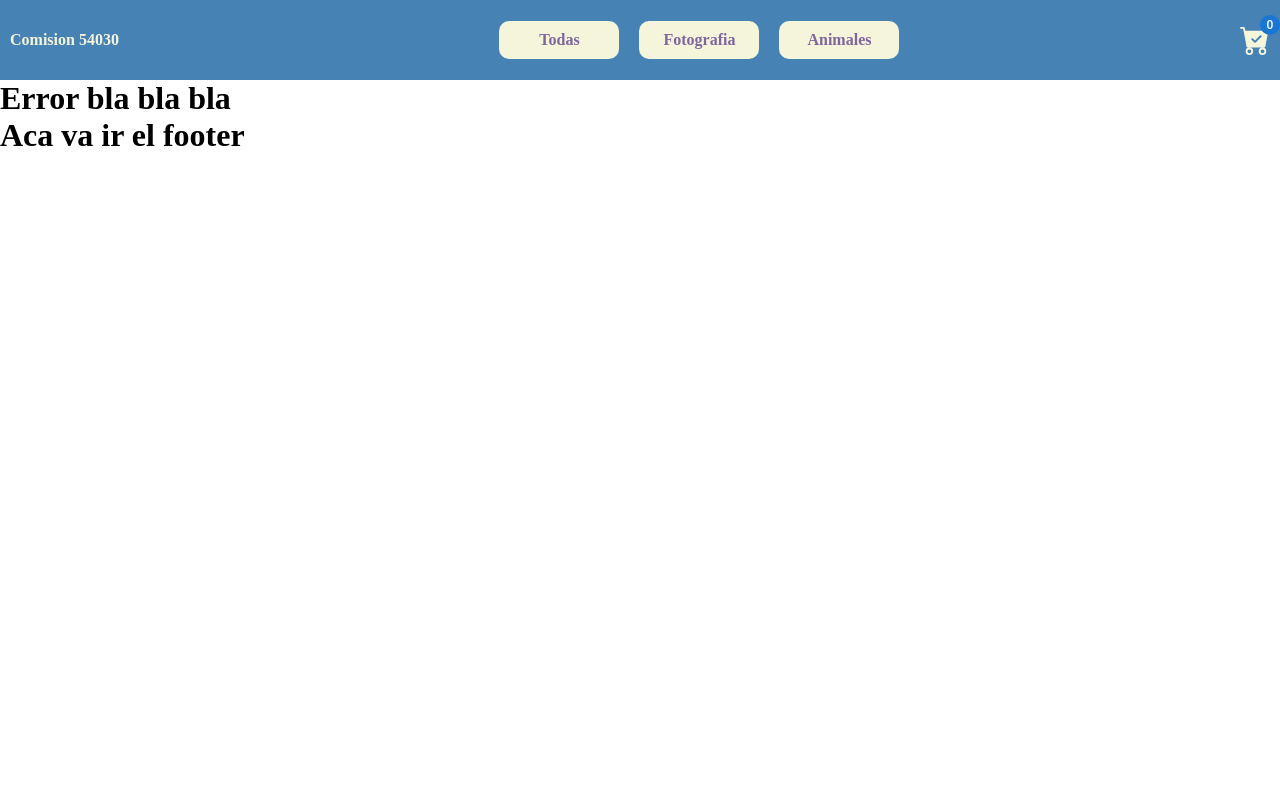
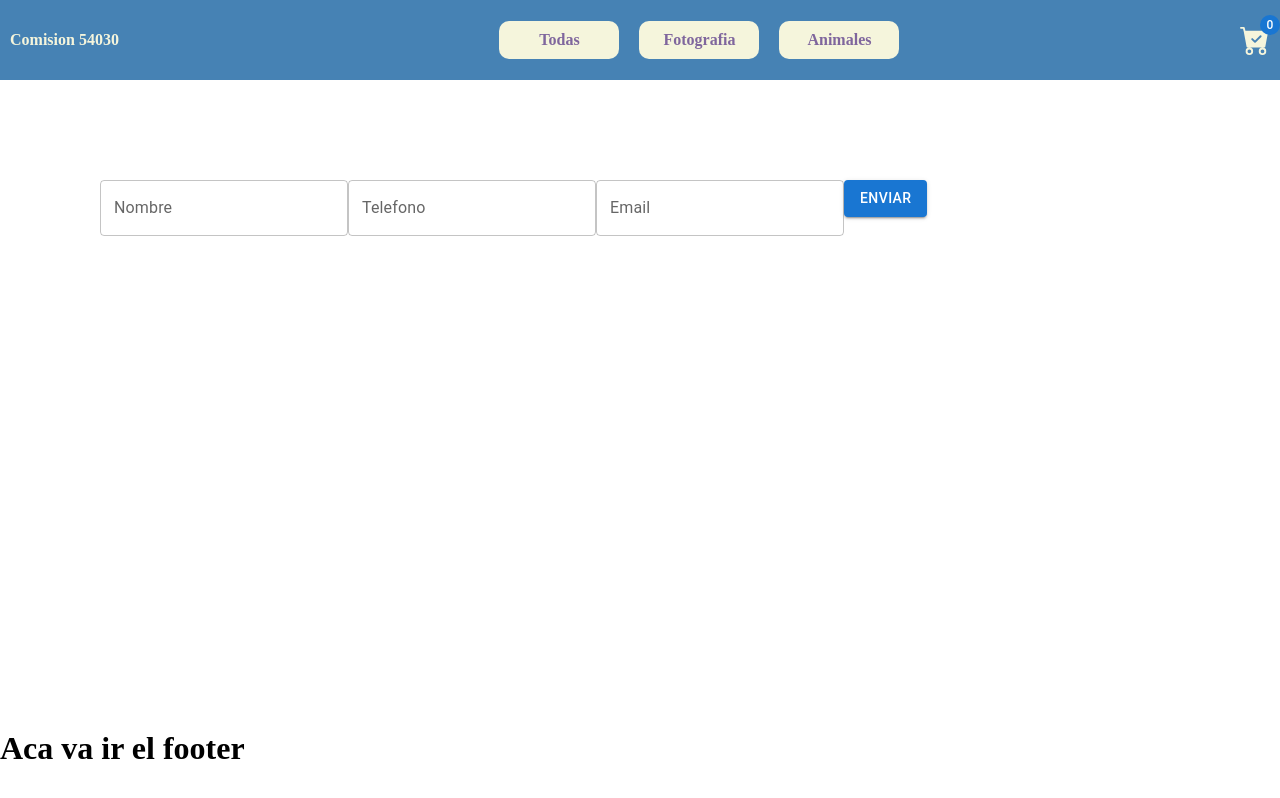
Before and after one commit to esdodero/comision-react, a React (Vite) app: page /checkout in a window 1280 px wide. Built offline with nearby package versions, Linux system fonts and the light colour scheme.

Commit message:
trabajo con eventos y funcionalidad onAdd

```diff
--- a/src/App.jsx
+++ b/src/App.jsx
@@ -3,6 +3,7 @@ import ItemListContainer from "./components/pages/itemListContainer/ItemListCont
 import ItemDetailContainer from "./components/pages/itemDetail/ItemDetailContainer";
 import CartContainer from "./components/pages/cart/CartContainer";
 import { Layout } from "./components/layout/Layout";
+import { Checkout } from "./components/pages/checkout/Checkout";
 
 function App() {
   return (
@@ -14,6 +15,7 @@ function App() {
 
           <Route path="/itemDetail/:id" element={<ItemDetailContainer />} />
           <Route path="/cart" element={<CartContainer />} />
+          <Route path="/checkout" element={<Checkout />} />
 
           <Route path="*" element={<h1>Error bla bla bla</h1>} />
         </Route>
--- a/src/components/common/counter/CounterContainer.jsx
+++ b/src/components/common/counter/CounterContainer.jsx
@@ -1,31 +1,16 @@
-import { useState, useEffect } from "react";
-import ItemListContainer from "../../pages/itemListContainer/ItemListContainer";
+import { useState } from "react";
+
 import CounterPresentacional from "./CounterPresentacional";
 
-export const CounterContainer = () => {
-  const [contador, setContador] = useState(1);
-  const [nombre, setNombre] = useState("pepe");
-
-  useEffect(() => {
-    setContador(contador + 1);
-  }, []);
-
-  //  useEffect( ()=>{
-  //   console.log("me ejecuto dentro del effect")
-  // }) // SIN ARRAY DE DEPENDENCIAS
-
-  // useEffect( ()=>{
-  //   console.log("me ejecuto dentro del effect")
-  // }, []) // ARRAY DE DEPENDENCIAS
-
-  // useEffect( ()=>{
-  //   console.log("me ejecuto dentro del effect")
-  // }, [ nombre ]) // ARRAY DE DEPENDENCIAS
-
-  console.log("me ejecuto siempre");
+export const CounterContainer = ({ stock, initial = 1, onAdd }) => {
+  const [contador, setContador] = useState(initial);
 
   const sumar = () => {
-    setContador(contador + 1);
+    if (contador < stock) {
+      setContador(contador + 1);
+    } else {
+      alert("maximo en stock");
+    }
   };
 
   const restar = () => {
@@ -36,13 +21,11 @@ export const CounterContainer = () => {
     }
   };
 
-  console.log(nombre);
-
   let objectProps = {
     restar,
     sumar,
     contador,
-    setNombre,
+    onAdd,
   };
 
   return <CounterPresentacional {...objectProps} />;
--- a/src/components/common/counter/CounterPresentacional.jsx
+++ b/src/components/common/counter/CounterPresentacional.jsx
@@ -1,11 +1,10 @@
-
-const CounterPresentacional = ( {restar, sumar, contador, setNombre} ) => {
+const CounterPresentacional = ({ restar, sumar, contador, onAdd }) => {
   return (
     <div>
       <button onClick={restar}>restar</button>
       <h2>{contador}</h2>
       <button onClick={sumar}>sumar</button>
-        <button onClick={() => setNombre("juan")}>cambiar nombre</button>
+      <button onClick={() => onAdd(contador)}>Agregar al carrito</button>
     </div>
   );
 };
--- a/src/components/layout/Layout.jsx
+++ b/src/components/layout/Layout.jsx
@@ -6,7 +6,9 @@ export const Layout = () => {
   return (
     <div>
       <Navbar />
-      <Outlet />
+      <div style={{ minHeight: "calc(100vh - 150px)" }}>
+        <Outlet />
+      </div>
       <Footer />
     </div>
   );
--- a/src/components/pages/cart/Cart.jsx
+++ b/src/components/pages/cart/Cart.jsx
@@ -1,9 +1,14 @@
+import { Button } from "@mui/material";
+import { Link } from "react-router-dom";
+
 const Cart = ({ productosAgregados }) => {
   return (
     <div>
       <h1>Este es el carrito</h1>
       <h2>aca van los productos que agregamos </h2>
-      <div></div>
+      <Link to="/checkout">
+        <Button variant="contained">Finalizar compra</Button>
+      </Link>
     </div>
   );
 };
--- /dev/null
+++ b/src/components/pages/checkout/Checkout.jsx
@@ -0,0 +1,52 @@
+import { Button, TextField } from "@mui/material";
+import { useState } from "react";
+
+export const Checkout = () => {
+  const [info, setInfo] = useState({
+    nombre: "",
+    telefono: "",
+    email: "",
+  });
+
+  const handleChange = (event) => {
+    let { name, value } = event.target;
+    setInfo({ ...info, [name]: value });
+  };
+
+  const handleSubmit = (event) => {
+    event.preventDefault();
+    // lo que yo quiera hacer con el formulario
+    console.log(info);
+  };
+
+  return (
+    <div style={{ padding: "100px" }}>
+      <form onSubmit={handleSubmit}>
+        <TextField
+          variant="outlined"
+          type="text"
+          label="Nombre"
+          onChange={handleChange}
+          name="nombre"
+        />
+        <TextField
+          variant="outlined"
+          type="text"
+          label="Telefono"
+          onChange={handleChange}
+          name="telefono"
+        />
+        <TextField
+          variant="outlined"
+          type="text"
+          label="Email"
+          onChange={handleChange}
+          name="email"
+        />
+        <Button variant="contained" type="submit">
+          enviar
+        </Button>
+      </form>
+    </div>
+  );
+};
--- /dev/null
+++ b/src/components/pages/itemDetail/ItemDetail.css
@@ -0,0 +1,28 @@
+.containerItemDetail {
+  width: 100%;
+  height: 400px;
+  display: flex;
+  justify-content: center;
+  align-items: center;
+  gap: 20px;
+}
+
+.containerImage {
+  width: 40%;
+  display: flex;
+  justify-content: center;
+}
+.containerImage > img {
+  width: 50%;
+  height: 300px;
+  object-fit: cover;
+}
+
+.containerDetail {
+  width: 60%;
+  display: flex;
+  justify-content: space-between;
+  flex-direction: column;
+  height: 300px;
+  color: #7f669d;
+}
--- a/src/components/pages/itemDetail/ItemDetail.jsx
+++ b/src/components/pages/itemDetail/ItemDetail.jsx
@@ -1,5 +1,29 @@
-const ItemDetail = ({ item }) => {
-  return <div>{item.title}</div>;
+import { CounterContainer } from "../../common/counter/CounterContainer";
+import "./ItemDetail.css";
+const ItemDetail = ({ item, onAdd }) => {
+  return (
+    <div>
+      <div className={"containerItemDetail"}>
+        <div className={"containerImage"}>
+          <img src={item.img} alt="" />
+        </div>
+
+        <div className={"containerDetail"}>
+          <h2 style={{ fontFamily: "monospace" }}>
+            <span style={{ fontSize: "23px" }}>Nombre:</span> {item.title}
+          </h2>
+          <h2 style={{ fontFamily: "monospace" }}>
+            <span style={{ fontSize: "23px" }}>Descripcion:</span>{" "}
+            {item.description}
+          </h2>
+          <h2 style={{ fontFamily: "monospace" }}>
+            <span style={{ fontSize: "23px" }}>Precio:</span> ${item.price}.-
+          </h2>
+        </div>
+      </div>
+      <CounterContainer stock={item.stock} onAdd={onAdd} />
+    </div>
+  );
 };
 
 export default ItemDetail;
--- a/src/components/pages/itemDetail/ItemDetailContainer.jsx
+++ b/src/components/pages/itemDetail/ItemDetailContainer.jsx
@@ -5,7 +5,6 @@ import { useParams } from "react-router-dom";
 
 const ItemDetailContainer = () => {
   const { id } = useParams();
-  console.log(id);
 
   const [item, setItem] = useState({});
 
@@ -18,9 +17,23 @@ const ItemDetailContainer = () => {
     getProduct.then((res) => setItem(res));
   }, [id]);
 
-  console.log(item);
+  const onAdd = (cantidad) => {
+    // console.log(item)
+    // console.log(cantidad)
 
-  return <ItemDetail item={item} />;
+    let objetoCompleto = { ...item, quantity: cantidad };
+    //agreguemos
+    console.log(objetoCompleto);
+  };
+
+  return <ItemDetail item={item} onAdd={onAdd} />;
 };
 
 export default ItemDetailContainer;
+
+// const sumar = (a)=>{
+//   ...item
+//   cantidad: 10
+// }
+
+// sumar(10)
```
Lines whose indentation alone changed are shown as unchanged.
